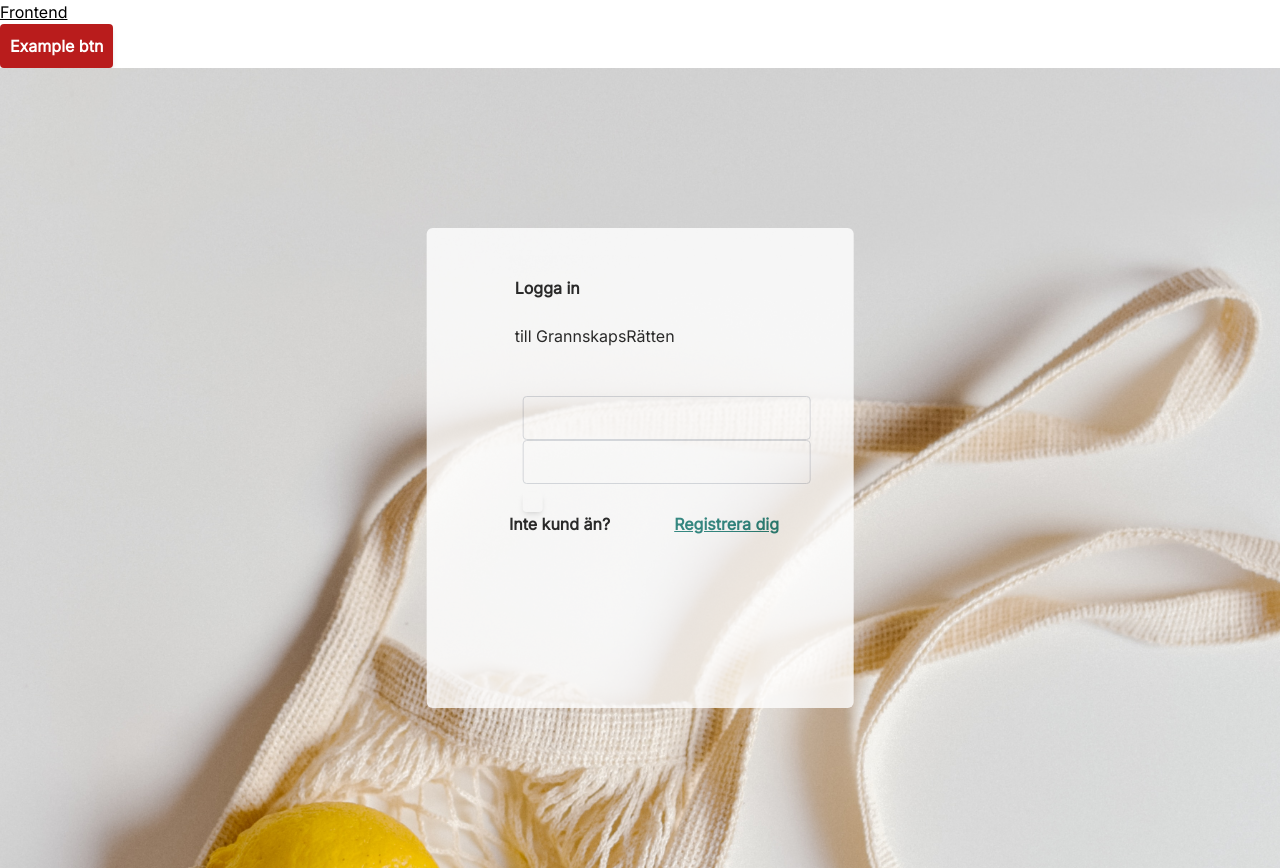
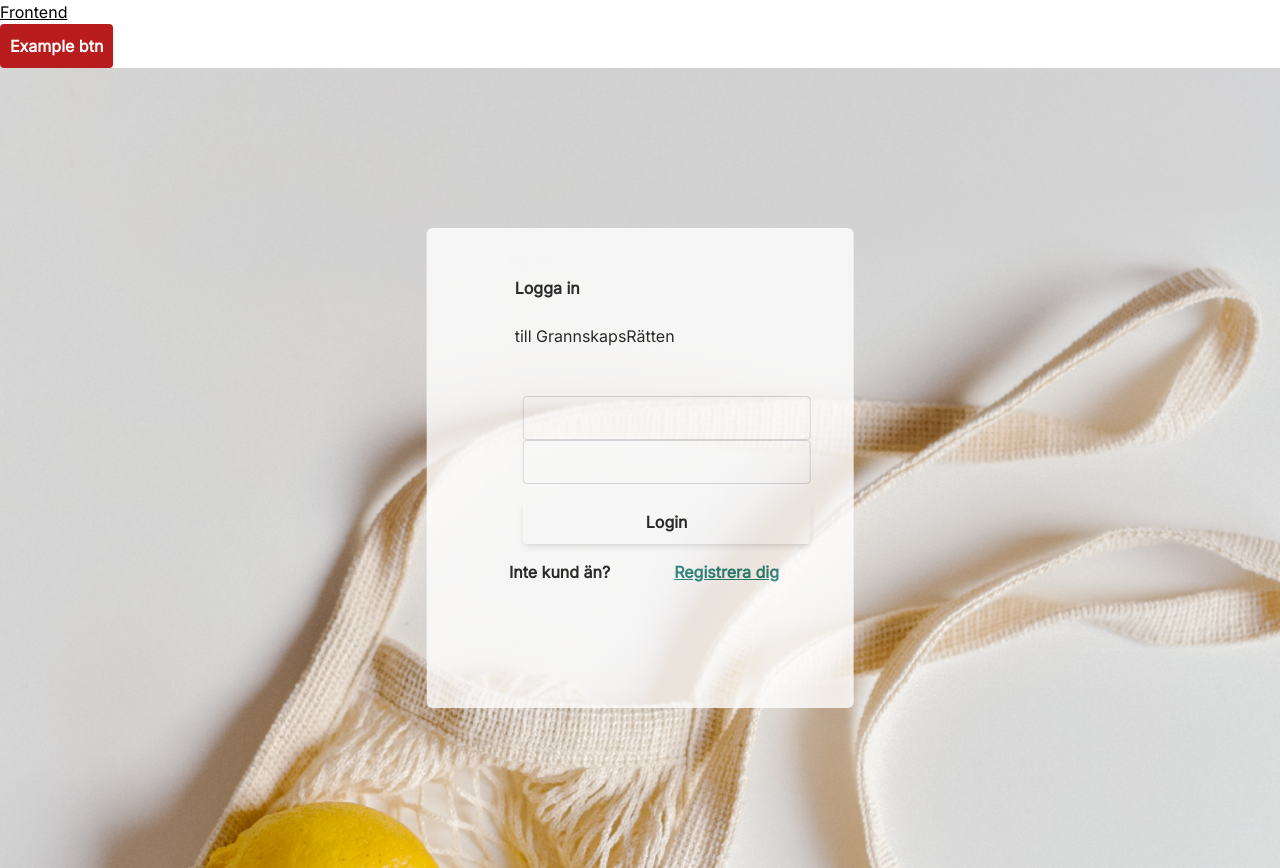
Before and after one commit to BaqerAlabedi/u08-business-idea-dreamteam, a React (Vite) app in the folder front/: page / in a window 1280 px wide. Built offline with nearby package versions, Linux system fonts and the light colour scheme.

Commit message:
more stylez

```diff
--- a/front/src/pages/login.tsx
+++ b/front/src/pages/login.tsx
@@ -13,7 +13,7 @@ function Login() {
 					<form className="lg:ml-10">
 						<Input inputID="" labelText="" opacity={1} placeHolder=""></Input>
 						<Input inputID="" labelText="" opacity={1} placeHolder=""></Input>
-						<Button className="def" children></Button>
+						<Button className="w-72 mt-4 mb-4" >Login</Button>
 					</form>
 					<div className="flex flex-row justify-center gap-8">
 						<h3 className="mr-8 font-bold">Inte kund än?</h3>
```
